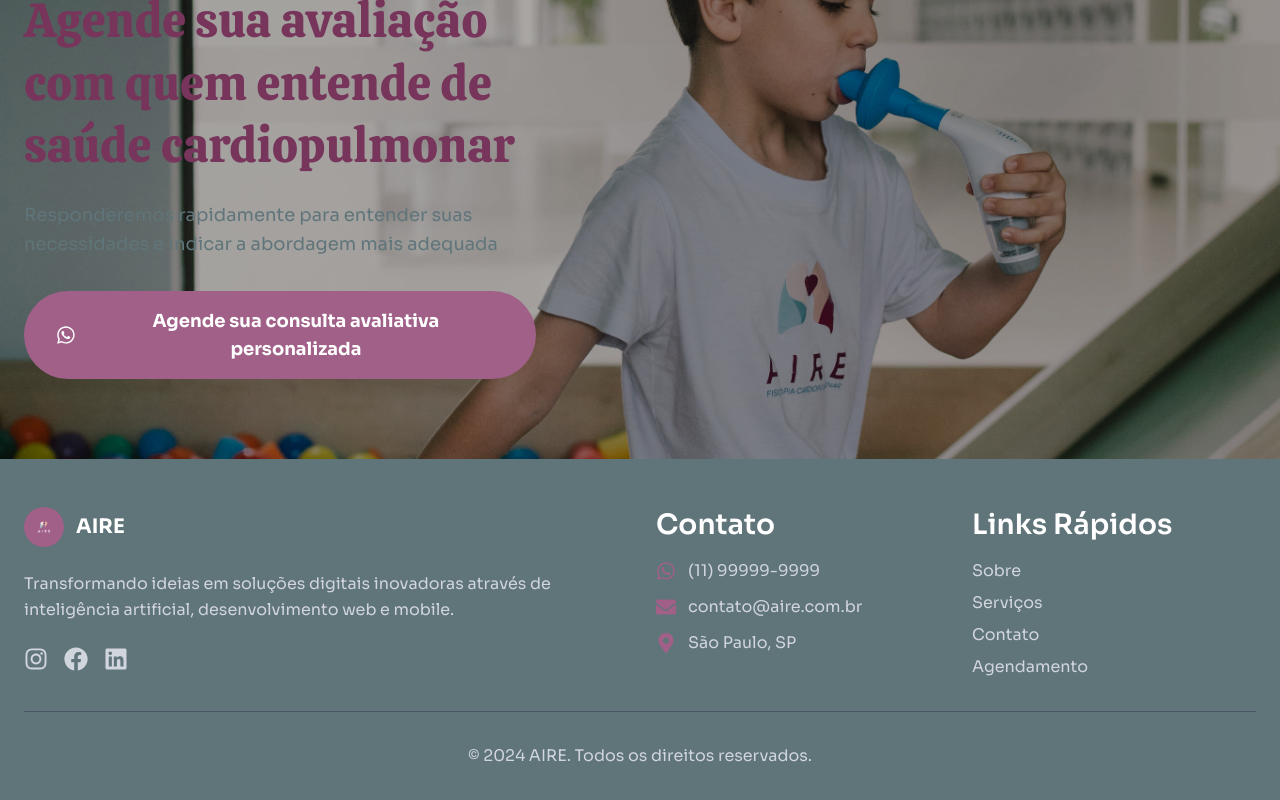
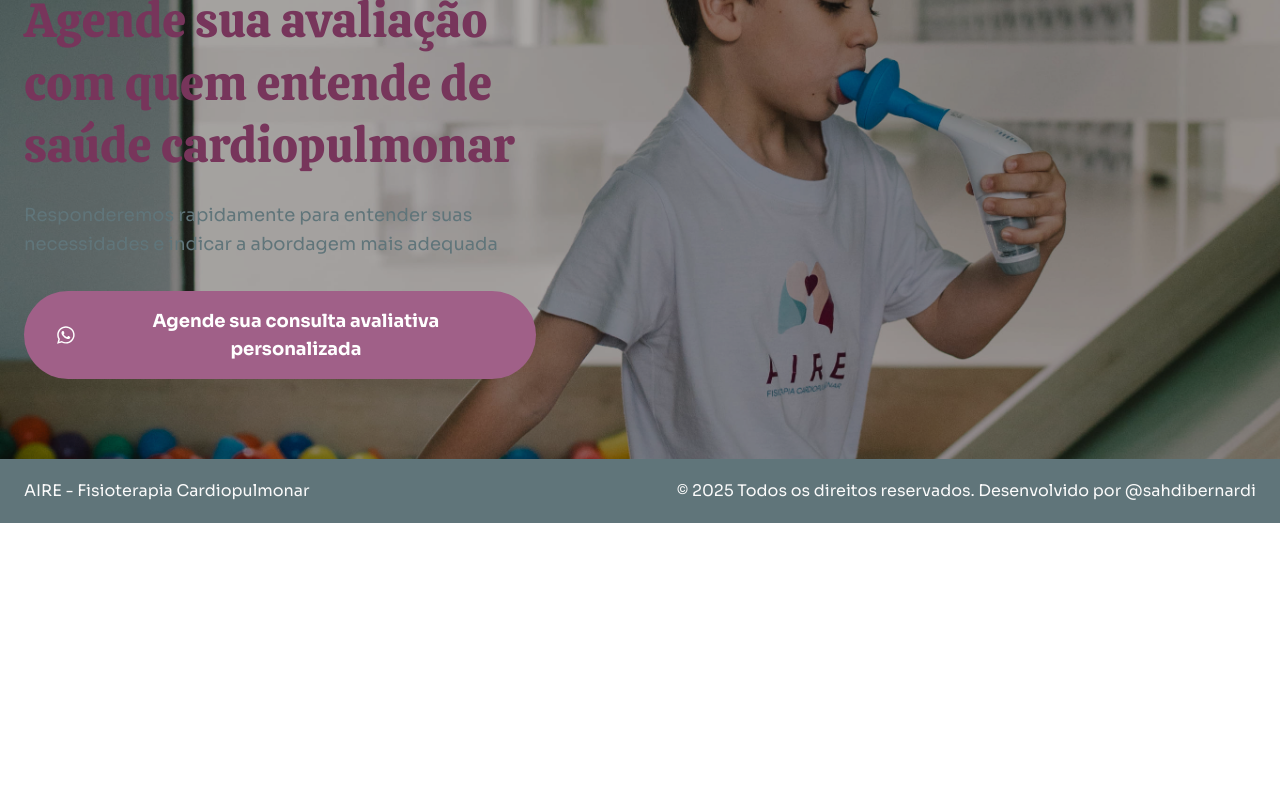
Before and after one commit to sahdibernardi/aire-website, a Next.js app: page / in a window 1280 px wide. Shown: the part 8323-9123 px from the top of the page. After the commit the page ends 8846 px from the top, so only its background shows below. Built offline with nearby package versions, Linux system fonts and the light colour scheme.

Commit message:
fix: footer

```diff
--- a/components/sections/Footer.tsx
+++ b/components/sections/Footer.tsx
@@ -1,65 +1,10 @@
-import { FaWhatsapp, FaEnvelope, FaMapMarkerAlt, FaInstagram, FaFacebook, FaLinkedin } from "react-icons/fa";
 
 export default function Footer() {
   return (
-    <footer className="py-12 px-6 bg-aire-slate">
-      <div className="container mx-auto">
-        <div className="grid md:grid-cols-4 gap-8">
-          <div className="md:col-span-2">
-            <div className="flex items-center space-x-3 mb-6">
-              <div className="h-10 w-10 rounded-full bg-aire-pink flex items-center justify-center">
-                <img src="/logo.png" alt="AIRE Logo" className="h-6 w-6" />
-              </div>
-              <span className="text-xl font-bold text-white">AIRE</span>
-            </div>
-            <p className="text-gray-300 leading-relaxed mb-6">
-              Transformando ideias em soluções digitais inovadoras através de inteligência artificial, desenvolvimento web e mobile.
-            </p>
-            <div className="flex space-x-4">
-              <a href="#" className="text-gray-300 hover:text-white transition-colors">
-                <FaInstagram className="h-6 w-6" />
-              </a>
-              <a href="#" className="text-gray-300 hover:text-white transition-colors">
-                <FaFacebook className="h-6 w-6" />
-              </a>
-              <a href="#" className="text-gray-300 hover:text-white transition-colors">
-                <FaLinkedin className="h-6 w-6" />
-              </a>
-            </div>
-          </div>
-
-          <div>
-            <h3 className="text-white font-semibold mb-4">Contato</h3>
-            <div className="space-y-3">
-              <div className="flex items-center space-x-3">
-                <FaWhatsapp className="h-5 w-5 text-aire-pink" />
-                <span className="text-gray-300">(11) 99999-9999</span>
-              </div>
-              <div className="flex items-center space-x-3">
-                <FaEnvelope className="h-5 w-5 text-aire-pink" />
-                <span className="text-gray-300">contato@aire.com.br</span>
-              </div>
-              <div className="flex items-center space-x-3">
-                <FaMapMarkerAlt className="h-5 w-5 text-aire-pink" />
-                <span className="text-gray-300">São Paulo, SP</span>
-              </div>
-            </div>
-          </div>
-
-          <div>
-            <h3 className="text-white font-semibold mb-4">Links Rápidos</h3>
-            <div className="space-y-2">
-              <a href="#" className="block text-gray-300 hover:text-white transition-colors">Sobre</a>
-              <a href="#" className="block text-gray-300 hover:text-white transition-colors">Serviços</a>
-              <a href="#" className="block text-gray-300 hover:text-white transition-colors">Contato</a>
-              <a href="#" className="block text-gray-300 hover:text-white transition-colors">Agendamento</a>
-            </div>
-          </div>
-        </div>
-
-        <div className="mt-8 pt-8 border-t border-gray-600 text-center">
-          <p className="text-gray-300">&copy; 2024 AIRE. Todos os direitos reservados.</p>
-        </div>
+    <footer className="py-5 px-6 bg-aire-slate text-aire-white">
+      <div className="container mx-auto flex justify-between items-center">
+        <p>AIRE - Fisioterapia Cardiopulmonar</p>
+        <p>© 2025 Todos os direitos reservados. Desenvolvido por @sahdibernardi</p>
       </div>
     </footer>
   );
```
